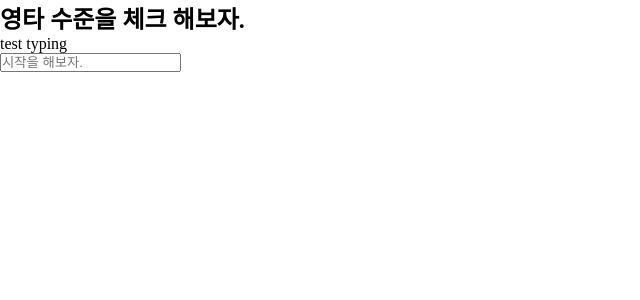
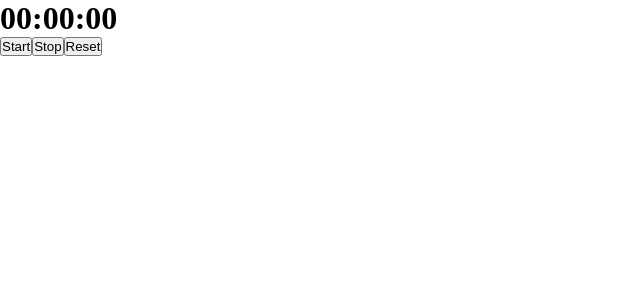
Before and after one commit to blendy9702/til-react, a React (Vite) app: page / in a window 1280 px wide. Shown: the top 300 px of the page, without its empty margins (0-640 px from the left). Built offline with nearby package versions, Linux system fonts and the light colour scheme.

Commit message:
[JSX 문법]

```diff
--- a/src/event-sample/EventSample2.jsx
+++ b/src/event-sample/EventSample2.jsx
@@ -1,49 +1,74 @@
 import { useState } from "react";
 
 const EventSample2 = () => {
-  const initialFormData = {
-    nameTyping: "",
-    idTyping: "",
-  };
+  const testWord = "안녕하세요.";
+  const [userWord, setUserWord] = useState("");
+  const [feedback, setFeedback] = useState("🎆시작하시요.");
+  const [gameTime, setGameTime] = useState(0);
+  const [start, setStart] = useState(false);
+  const [timeId, setTimeId] = useState(null);
 
-  const [typing, setTyping] = useState(initialFormData);
-  const [error, setError] = useState("");
+  const gameStart = () => {
+    if (start === false) {
+      // 타이머 만들자.
+      setStart(true);
+      const 식별자 = setInterval(() => {
+        // 아래는 상태값 gameTime 을 참조한다.
+        // 아래는 실행될 당시의 값이다.
+        // 업데이트 하고 있는데 다시 업데이트를 하면 오류다.
+        // 그러나 오류가 나도 띄워주지 않고 묻어버린다.
+        // 즉시 반영이 안되는 경우가 존재한다.
+        // 이유는 언제 업데이트가 되었는지를 보장할 수 없다.
+        // setGameTime(gameTime + 1);
 
-  const handleChange = event => {
-    const { name, value } = event.target;
-    setTyping(prev => ({
-      ...prev,
-      [name]: value,
-    }));
-    setError("");
-  };
-
-  const handleKeyDown = event => {
-    if (event.key === "Enter") {
-      const expectedValue = "legend";
-      if (typing.idTyping !== expectedValue) {
-        setError("다시 입력!");
-      } else {
-        alert("You are doing very well :)");
-        setTyping(initialFormData);
-      }
+        // 아래 방식은 state 를 업데이트 할 때
+        // 값이 아니라 `업데이트 함수` 를 전달하는 것.
+        // 아래는 함수라서 항상 실행을 보장합니다.
+        // 아래의 문장을 한글로 고쳐보면
+        // setGameTime(보관값 => { return 보관값 + 1} );
+        setGameTime(prev => prev + 1);
+      }, 1000);
+      setTimeId(식별자);
     }
   };
+  // gameStart();
 
+  const gameIng = event => {
+    setUserWord(event.target.value);
+    // 비교해서 업데이트
+    if (event.target.value === testWord) {
+      setFeedback("잘~~ 작성하고 계시네요(●'◡'●)");
+    } else {
+      setFeedback("오타에요(┬┬﹏┬┬)");
+    }
+  };
+  const gameResult = event => {
+    if (event.key === "Enter") {
+      alert("고생했어요.");
+      // 타이머 지우기
+      clearInterval(timeId);
+    }
+  };
   return (
     <div>
-      <h2>영타 수준을 체크 해보자.</h2>
-      <legend>test typing</legend>
-      <input
-        type="text"
-        name="idTyping"
-        id="idTyping"
-        value={typing.idTyping}
-        placeholder="시작을 해보자."
-        onChange={handleChange}
-        onKeyDown={handleKeyDown}
-      />
-      {error && <p style={{ color: "red" }}>{error}</p>}{" "}
+      <h1>키보드 타이핑 연습 웹 앱서비스</h1>
+      <p>
+        다음문장을 작성하시오: <b>{testWord}</b>
+      </p>
+      <button onClick={() => gameStart()}>게임시작</button>
+      <div>{gameTime}</div>
+      <div>{feedback}</div>
+      <div>
+        <label htmlFor="userinput">입력글</label>
+        <input
+          value={userWord}
+          id="userinput"
+          onChange={event => {
+            gameIng(event);
+          }}
+          onKeyDown={event => gameResult(event)}
+        />
+      </div>
     </div>
   );
 };
--- /dev/null
+++ b/src/event-sample/EventSample3.jsx
@@ -0,0 +1,45 @@
+import React, { useState, useEffect } from "react";
+
+function Timer() {
+  const [time, setTime] = useState(0);
+  const [isRunning, setIsRunning] = useState(false);
+
+  useEffect(() => {
+    let timer;
+    if (isRunning) {
+      timer = setInterval(() => {
+        setTime(time => time + 1);
+      }, 25);
+    } else {
+      clearInterval(timer);
+    }
+    return () => clearInterval(timer);
+  });
+
+  const formatTime = seconds => {
+    const hours = String(Math.floor(seconds / 3600)).padStart(2, "0");
+    const minutes = String(Math.floor((seconds % 3600) / 60)).padStart(2, "0");
+    const secs = String(seconds % 60).padStart(2, "0");
+    return `${hours}:${minutes}:${secs}`;
+  };
+
+  // 버튼
+  const handleStart = () => setIsRunning(true);
+  const handleStop = () => setIsRunning(false);
+  const handleReset = () => {
+    setIsRunning(false);
+    setTime(0);
+  };
+  return (
+    <div>
+      <h1>{formatTime(time)}</h1>
+      <div>
+        <button onClick={handleStart}>Start</button>
+        <button onClick={handleStop}>Stop</button>
+        <button onClick={handleReset}>Reset</button>
+      </div>
+    </div>
+  );
+}
+
+export default Timer;
--- a/src/main.jsx
+++ b/src/main.jsx
@@ -1,9 +1,9 @@
 import { createRoot } from "react-dom/client";
-import EventSample2 from "./event-sample/EventSample2";
 import "./index.css";
+import EventSample3 from "./event-sample/EventSample3";
 
 createRoot(document.getElementById("root")).render(
   <>
-    <EventSample2 />
+    <EventSample3 />
   </>,
 );
```
Also changed, not shown: src/event-sample/EventSample1.jsx (+48 -29 lines), 1 other file (tests, documents, lock files or other folders).
